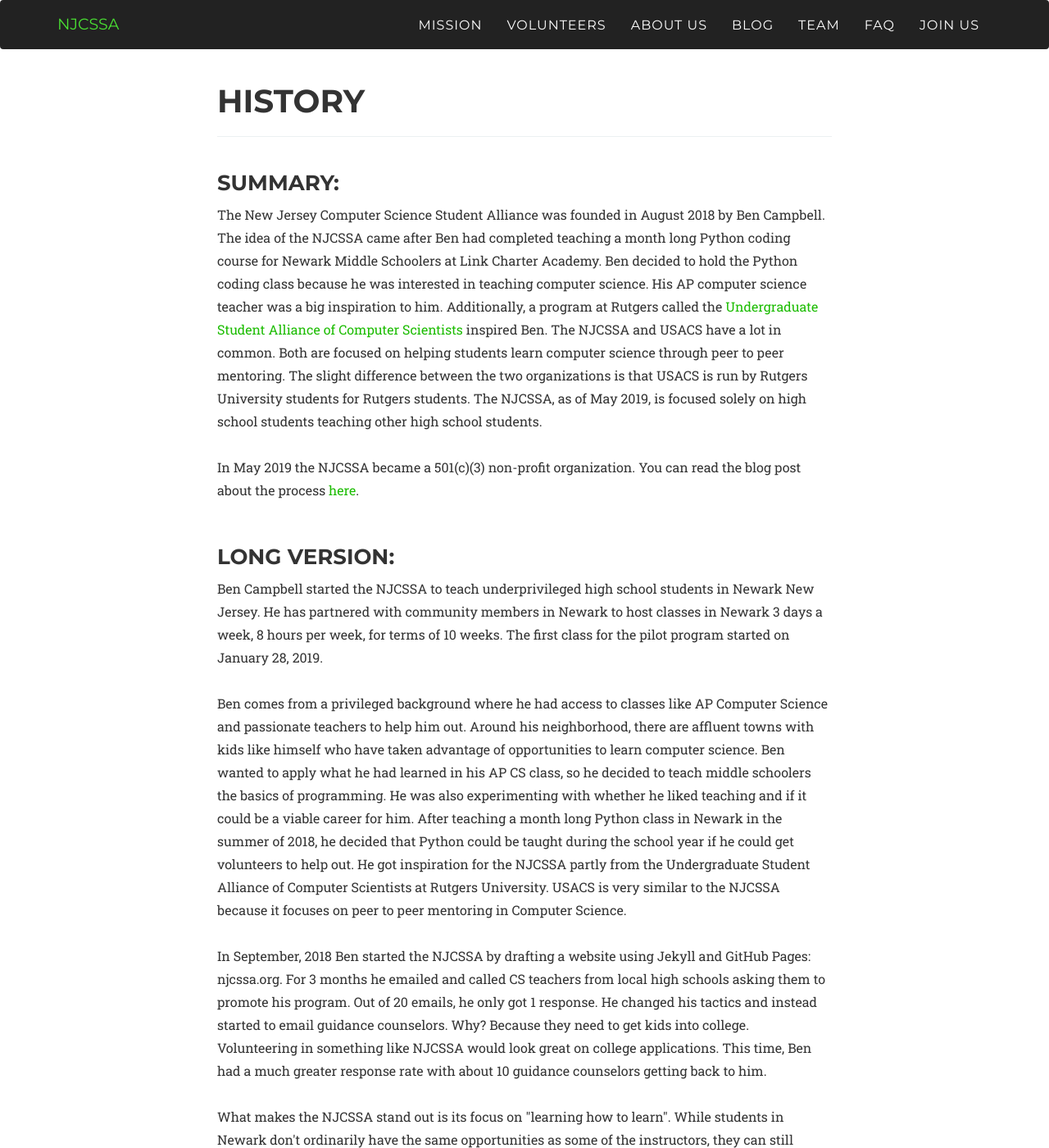
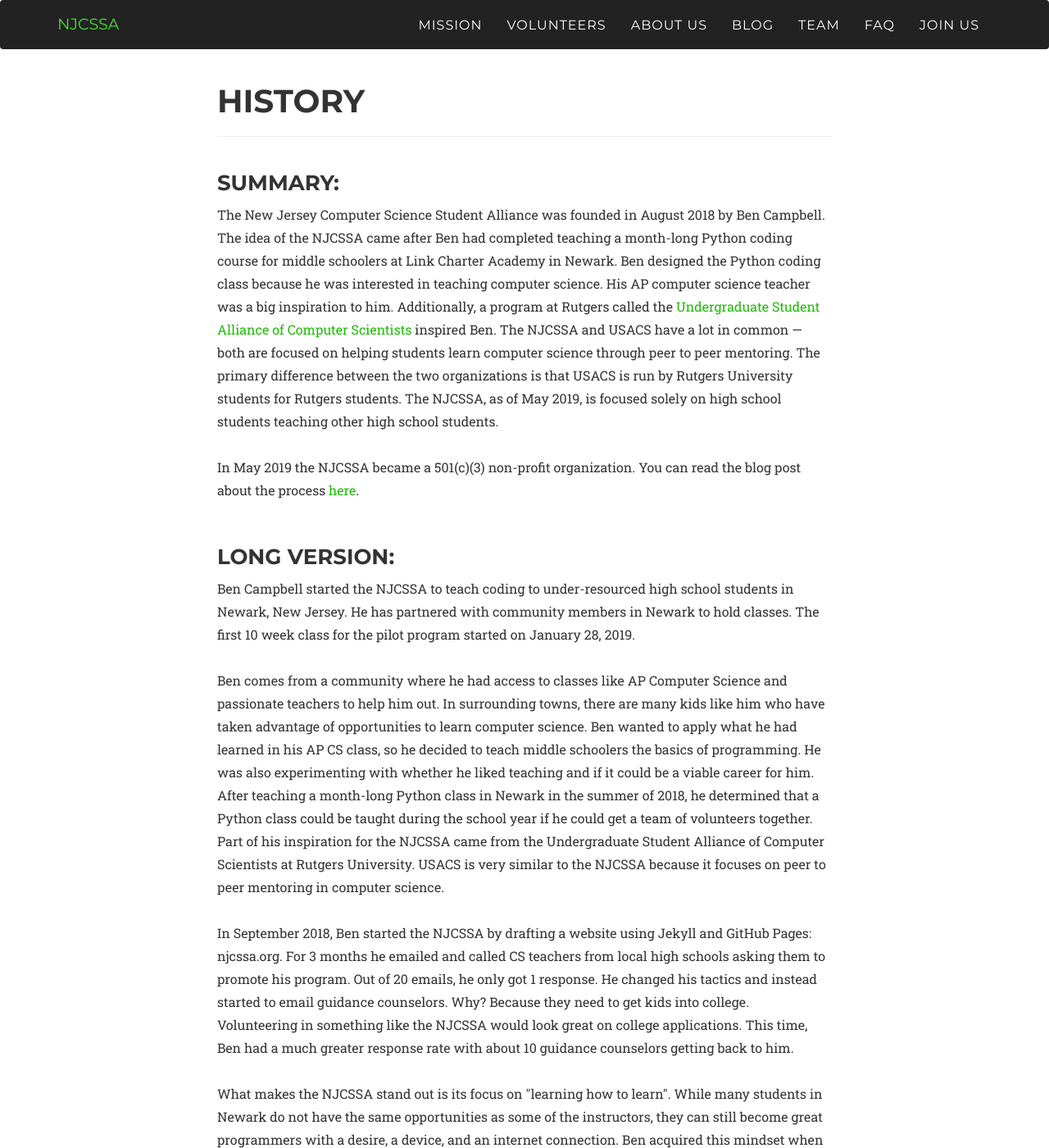
Before and after one commit to benjaminnow/njcssa, a Jekyll site: the page built from history.html, in a window 1280 px wide and 1400 px high. Shown: the whole window at 82% size. Built offline with Jekyll 4.4.1, drawn with Linux system fonts in a browser that asks for light colours; nearby versions of some CDN libraries; some web fonts are replaced; some of the changed text lies outside the part shown.

Commit message:
more changes

```diff
--- a/_config.yml
+++ b/_config.yml
@@ -16,7 +16,7 @@ people:
 
 - name: Darrin Sharif
   pic: 2
-  position: Newark Kids Code Director, Former Council Member of the Central Ward in Newark, Chief Administrative Officer of the Urban League in Newark
+  position: Advisor to the NJCSSA, Newark Kids Code Director, Former Council Member of the Central Ward in Newark, Chief Administrative Officer of the Urban League in Newark
   social:
     - title: twitter
       url: twitter.com/dsharif
--- a/history.html
+++ b/history.html
@@ -18,12 +18,12 @@ permalink: /history
             <h3>Summary:</h3>
             <p>
                 The New Jersey Computer Science Student Alliance was founded in August 2018 by Ben Campbell.
-                The idea of the NJCSSA came after Ben had completed teaching a month long Python coding course for
-                Newark Middle Schoolers at Link Charter Academy.  Ben decided to hold the Python coding class because
+                The idea of the NJCSSA came after Ben had completed teaching a month-long Python coding course for
+                middle schoolers at Link Charter Academy in Newark.  Ben designed the Python coding class because
                 he was interested in teaching computer science. His AP computer science teacher was a big inspiration to him.
                 Additionally, a program at Rutgers called the <a href="http://usacs.rutgers.edu/">Undergraduate Student Alliance of Computer Scientists</a>
-                inspired Ben. The NJCSSA and USACS have a lot in common. Both are focused on helping students learn
-                computer science through peer to peer mentoring. The slight difference between the two organizations
+                inspired Ben. The NJCSSA and USACS have a lot in common &mdash; both are focused on helping students learn
+                computer science through peer to peer mentoring. The primary difference between the two organizations
                 is that USACS is run by Rutgers University students for Rutgers students. The NJCSSA, as of May 2019,
                 is focused solely on high school students teaching other high school students.
                 <br>
@@ -34,44 +34,44 @@ permalink: /history
             <br>
             <h3>Long Version:</h3>
             <p>
-                Ben Campbell started the NJCSSA to teach underprivileged high school students in Newark New Jersey.
-                He has partnered with community members in Newark to host classes in Newark 3 days a week, 8 hours
-                per week, for terms of 10 weeks. The first class for the pilot program started on January 28, 2019.
+                Ben Campbell started the NJCSSA to teach coding to under-resourced high school students in Newark, New Jersey.
+                He has partnered with community members in Newark to hold classes. The first 10 week class for the pilot program
+                started on January 28, 2019.
                 <br>
                 <br>
-                Ben comes from a privileged background where he had access to classes like AP Computer Science and
-                passionate teachers to help him out. Around his neighborhood, there are affluent towns with kids like himself who
-                have taken advantage of opportunities to learn computer science. Ben wanted to apply what he had learned in
-                his AP CS class, so he decided to teach middle schoolers the basics of programming. He was also experimenting with
-                whether he liked teaching and if it could be a viable career for him. After teaching a month long Python class
-                in Newark in the summer of 2018, he decided that Python could be taught during the school year if he could
-                get volunteers to help out. He got inspiration for the NJCSSA partly from the Undergraduate Student Alliance
-                of Computer Scientists at Rutgers University. USACS is very similar to the NJCSSA because it focuses on peer to
-                peer mentoring in Computer Science.
+                Ben comes from a community where he had access to classes like AP Computer Science and passionate teachers to
+                help him out. In surrounding towns, there are many kids like him who have taken advantage of opportunities to learn
+                computer science. Ben wanted to apply what he had learned in his AP CS class, so he decided to teach middle schoolers
+                the basics of programming. He was also experimenting with whether he liked teaching and if it could be a viable career
+                for him. After teaching a month-long Python class in Newark in the summer of 2018, he determined that a Python class
+                could be taught during the school year if he could get a team of volunteers together. Part of his inspiration for the
+                NJCSSA came from the Undergraduate Student Alliance of Computer Scientists at Rutgers University. USACS is very similar
+                to the NJCSSA because it focuses on peer to peer mentoring in computer science.
                 <br>
                 <br>
-                In September, 2018 Ben started the NJCSSA by drafting a website using Jekyll and GitHub Pages: njcssa.org.
+                In September 2018, Ben started the NJCSSA by drafting a website using Jekyll and GitHub Pages: njcssa.org.
                 For 3 months he emailed and called CS teachers from local high schools asking them to promote his program. Out
                 of 20 emails, he only got 1 response. He changed his tactics and instead started to email guidance counselors.
-                Why? Because they need to get kids into college. Volunteering in something like NJCSSA would look great on college
+                Why? Because they need to get kids into college. Volunteering in something like the NJCSSA would look great on college
                 applications. This time, Ben had a much greater response rate with about 10 guidance counselors getting back to him.
                 <br>
                 <br>
-                What makes the NJCSSA stand out is its focus on "learning how to learn". While students in Newark don't ordinarily have the
+                What makes the NJCSSA stand out is its focus on "learning how to learn". While many students in Newark do not have the
                 same opportunities as some of the instructors, they can still become great programmers with a desire, a device, and an
                 internet connection. Ben acquired this mindset when he taught himself how to build a fully-fledged website using Python Flask.
-                He didn't know anything before starting and he didn't have a teacher. He just had a desire and the wealth of resources available
+                He did not know anything before starting, and he did not have a teacher &mdash; only a desire and the wealth of resources available
                 to him on the internet. The NJCSSA teaches kids how to learn by teaching them the basics in the first half of the course and then
-                letting them loose on the Python Turtle API. This is a simple API, but it teaches the fundamentals of being a self taught programmer.
+                letting them loose on the Python Turtle API. This is a simple API, but it teaches the fundamentals of being a self-taught programmer.
                 <br>
                 <br>
-                For the Python Coding pilot program, Ben was able to recruit 15 high school volunteers. He designed a 10 week curriculum, made slideshows and practice problems.
-                In addition, several instructors helped out with creating some practice problems.
+                For the Python coding pilot program, Ben was able to recruit 15 high school volunteers. He designed a 10 week curriculum,
+                including slideshows and practice problems, covering approximately 80 instruction and "lab" hours. Several instructors
+                contributed practice problems to enlarge the curriculum.
                 The practice problems can be found on <a href="https://github.com/njcssa/njcssa-python-practice-probs">github</a>.
                 <br>
                 <br>
-                In May, 2019 the NJCSSA was incorporated as a 501(c)(3) non-profit organization. This status will allow the NJCSSA to
-                take tax-deductible donations from donors. You can read more about the process <a href="/2019/04/26/non-profit">here</a>.
+                In May 2019, the NJCSSA was incorporated as a 501(c)(3) non-profit organization. This status will allow the NJCSSA to
+                accept tax-deductible donations from donors. You can read more about the process <a href="/2019/04/26/non-profit">here</a>.
                 <br>
                 <br>
                 The NJCSSA plans to hold a month-long summer class in July 2019. Stay tuned for more details.
```
Also changed, not shown: _includes/faq.html (+14 -14 lines), _posts/2019-05-20-summer-2019-plan.md (+1 -1 lines), goals.html (+4 -5 lines), partnerships.html (+13 -12 lines).
